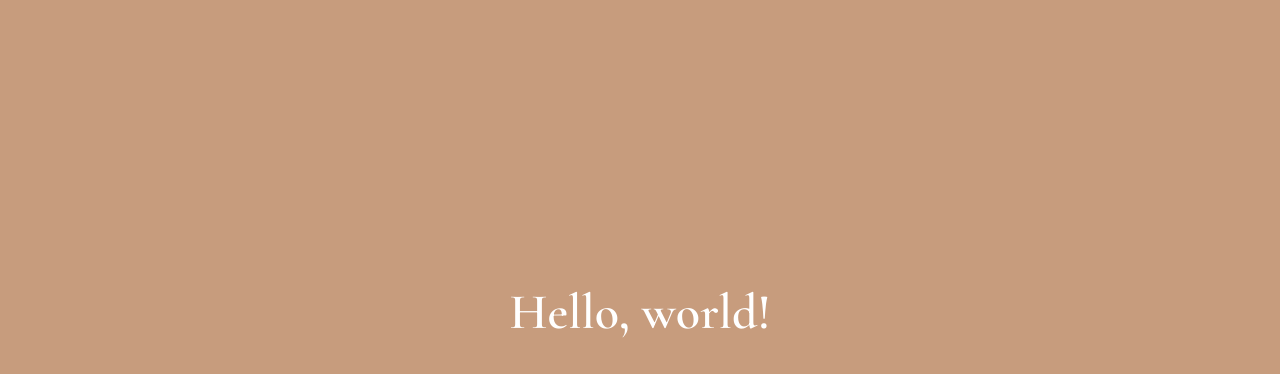
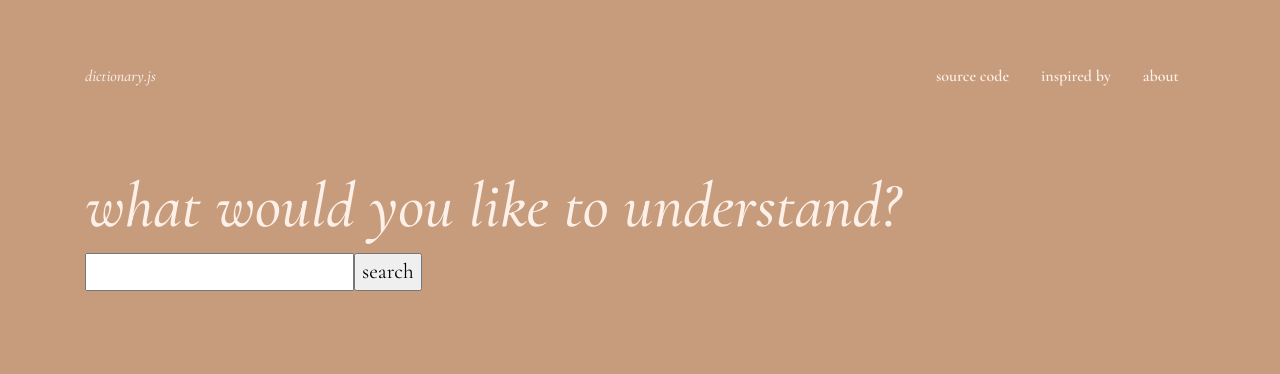
Before and after one commit to kimberleychallis/dictionary-react, a React (Create React App) app: page / in a window 1280 px wide. Shown: the top 374 px of the page. Built offline with nearby package versions, Linux system fonts and the light colour scheme.

Commit message:
Added basic navigation and search bar

```diff
--- a/src/App.js
+++ b/src/App.js
@@ -3,11 +3,35 @@ import "./App.scss";
 
 function App() {
   return (
-    <div className="App">
-      <div className="container">
+    <div className="container">
+      <div className="App">
         <header className="App-header">
-          <p>Hello, world!</p>
+          <div className="row">
+            <div className="col-3">
+              <h1>dictionary.js</h1>
+            </div>
+            <div className="col-9 menubar">
+              <ul>
+                <li>
+                  <a href="#">source code</a>
+                </li>
+                <li>
+                  <a href="#">inspired by</a>
+                </li>
+                <li>
+                  <a href="#">about</a>
+                </li>
+              </ul>
+            </div>
+          </div>
         </header>
+        <main className="App-body">
+          <h2>what would you like to understand?</h2>
+          <form>
+            <input type="text" placeholder="" />
+            <input type="submit" value="search" />
+          </form>
+        </main>
       </div>
     </div>
   );
--- a/src/App.scss
+++ b/src/App.scss
@@ -1,26 +1,51 @@
 $mainColour: #c79c7d;
 $secondaryColour: #a96540;
 $accentColour: #a69f99;
-$textColour: #22211e;
+$textColour: #fcf0e8;
 
 body {
   background-color: $mainColour;
   font-family: "Cormorant Garamond", serif;
   font-weight: 600;
   font-size: 16pt;
-  color: black;
+  color: $textColour;
 }
 
 .App {
-  text-align: center;
+  .App-header {
+    font-size: 1rem;
+    margin-top: 4rem;
+
+    h1 {
+      font-style: italic;
+      display: inline-block;
+      font-size: 1rem;
+    }
+
+    .menubar {
+      text-align: right;
+
+      li {
+        list-style-type: none;
+        display: inline-block;
+        padding: 0 1rem;
+      }
+      a {
+        color: $textColour;
+        &:hover {
+          color: $secondaryColour;
+          text-decoration: none;
+        }
+      }
+    }
+  }
+
+  .App-body {
+    padding-top: 4rem;
+    h2 {
+      font-style: italic;
+      font-size: 4rem;
+      // font-weight: 800;
+    }
+  }
 }
-
-.App-header {
-  min-height: 80vh;
-  display: flex;
-  flex-direction: column;
-  align-items: center;
-  justify-content: center;
-  font-size: calc(10px + 5vmin);
-  color: white;
-}
```
